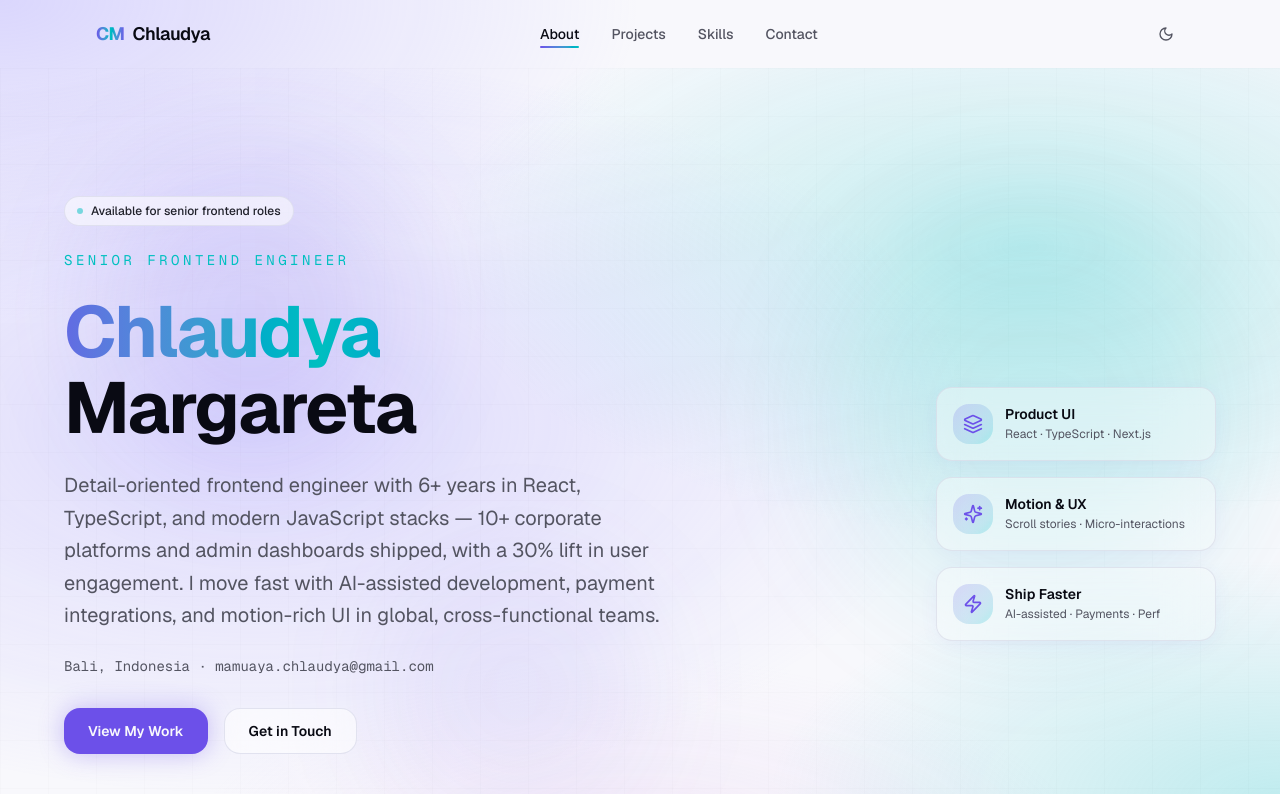
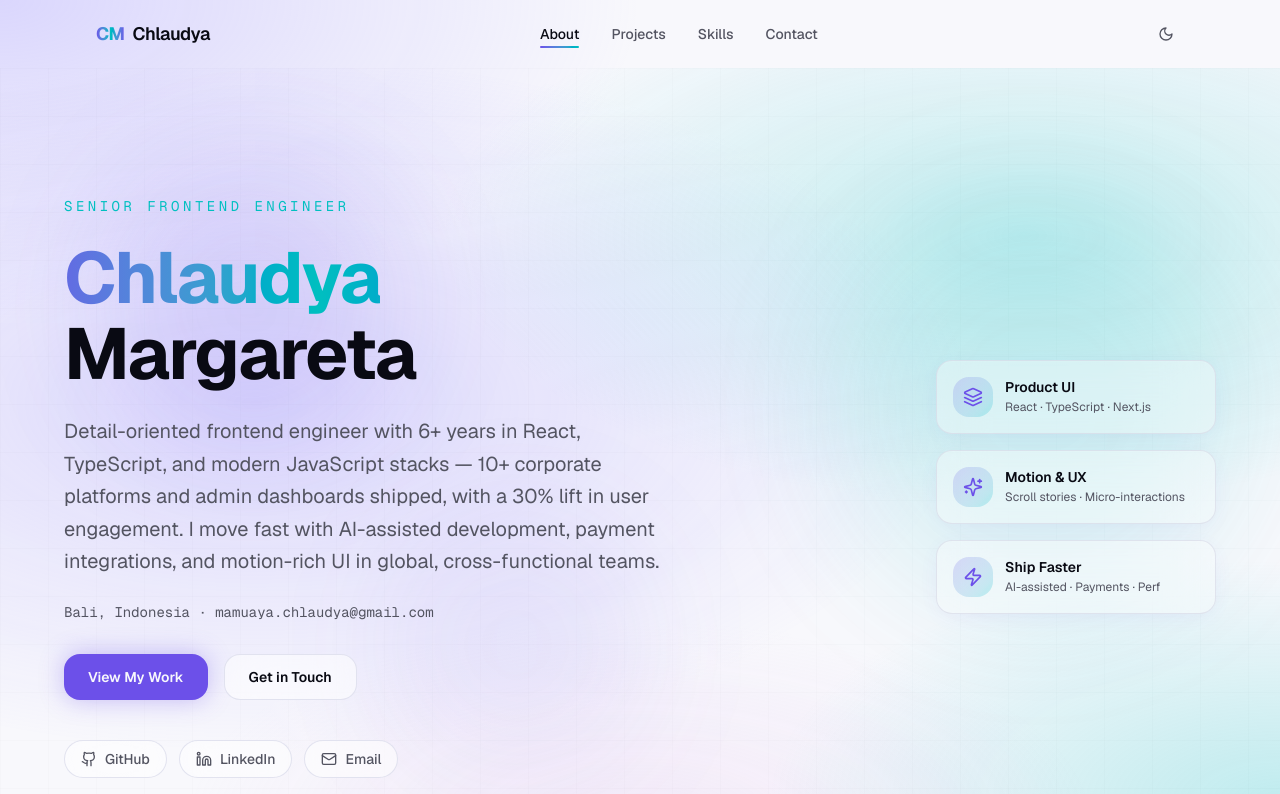
Before and after one commit to chlaudya/Chlaudya-Portfolios, a Next.js app: page / in a window 1280 px wide. Shown: the top 794 px of the page. Built offline with nearby package versions, Linux system fonts and the light colour scheme.

Commit message:
Remove availability badge from Hero component for a cleaner design

```diff
--- a/components/hero.tsx
+++ b/components/hero.tsx
@@ -37,13 +37,6 @@ export function Hero() {
             variants={staggerContainer}
             className="space-y-6 flex-1 max-w-2xl"
           >
-            <motion.div variants={fadeUp} transition={defaultTransition}>
-              <span className="inline-flex items-center gap-2 px-3 py-1.5 rounded-full text-xs font-medium glass border-primary/20 text-foreground/90">
-                <span className="size-1.5 rounded-full bg-accent animate-pulse" />
-                Available for senior frontend roles
-              </span>
-            </motion.div>
-
             <motion.p
               variants={fadeUp}
               transition={defaultTransition}
```
